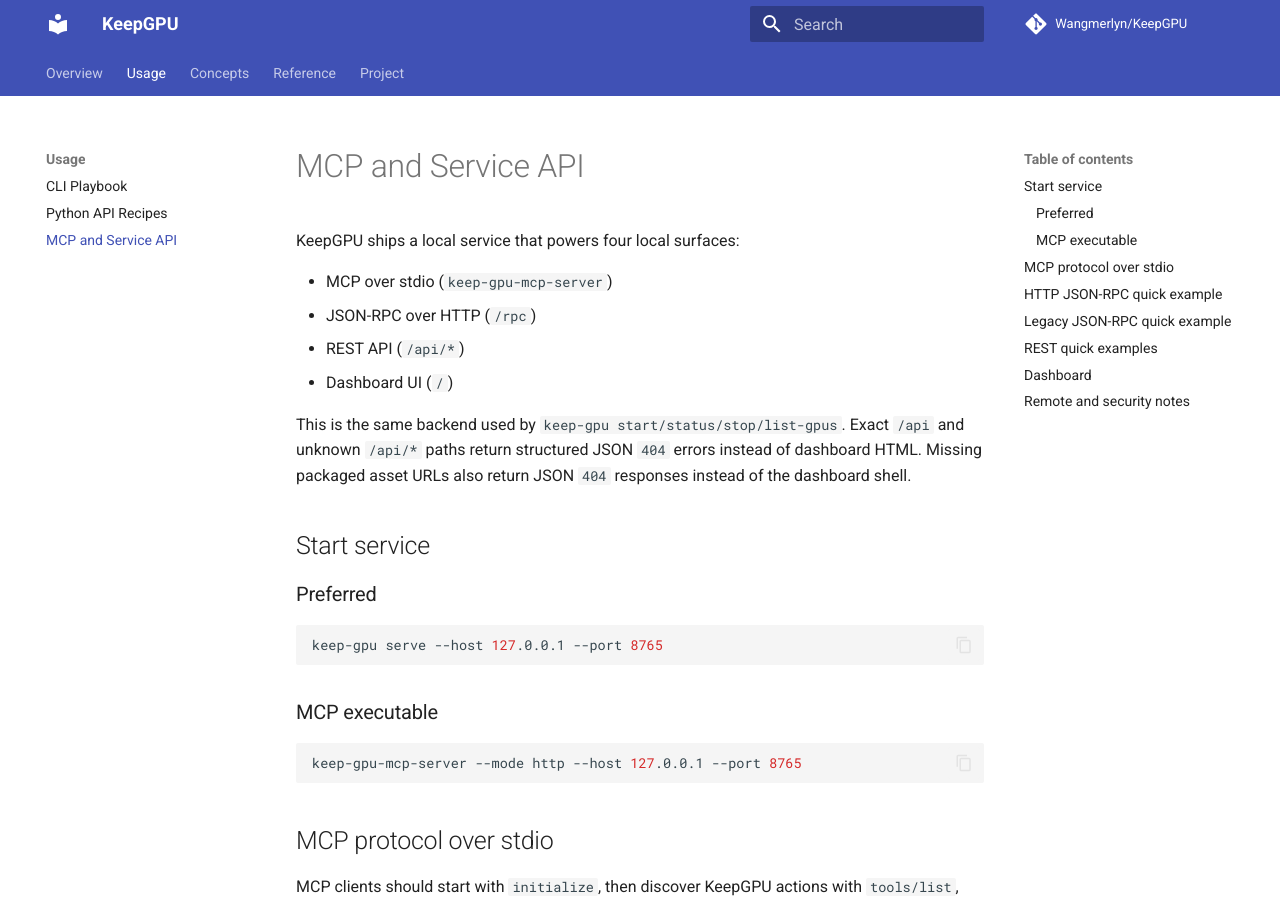
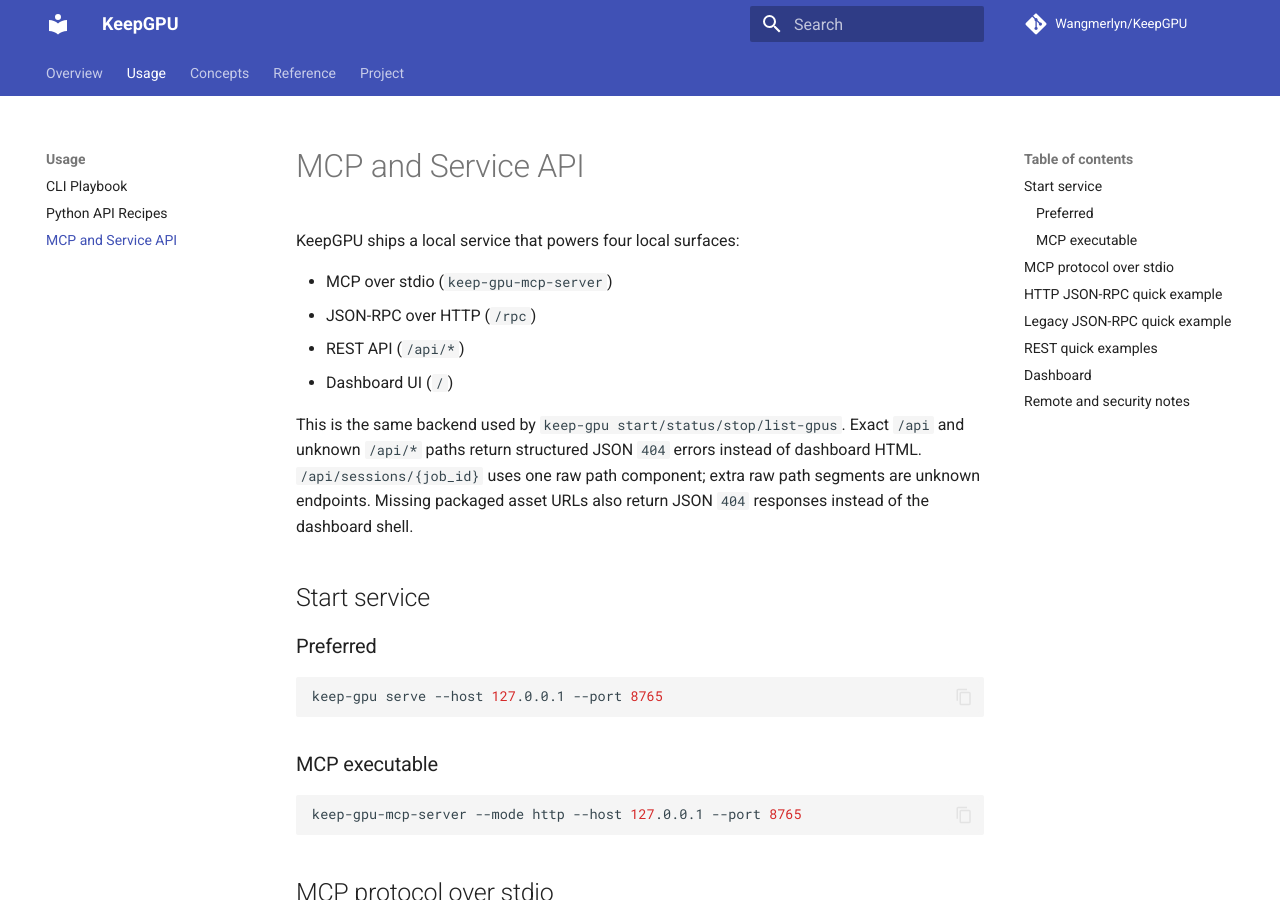
Before and after one commit to Wangmerlyn/KeepGPU, an MkDocs documentation site: the page built from docs/guides/mcp.md, in a window 1280 px wide and 900 px high. Built offline with MkDocs 1.6.1 and Material for MkDocs 9.7.7, drawn with Linux system fonts in a browser that asks for light colours; comment, search, counter and statistics services are not loaded.

Commit message:
fix(mcp): classify extra session paths as unknown routes

```diff
--- a/docs/guides/mcp.md
+++ b/docs/guides/mcp.md
@@ -9,7 +9,8 @@
 
 This is the same backend used by `keep-gpu start/status/stop/list-gpus`.
 Exact `/api` and unknown `/api/*` paths return structured JSON `404` errors
-instead of dashboard HTML.
+instead of dashboard HTML. `/api/sessions/{job_id}` uses one raw path component;
+extra raw path segments are unknown endpoints.
 Missing packaged asset URLs also return JSON `404` responses instead of the
 dashboard shell.
 
```
Also changed, not shown: AGENTS.md (+2 -1 lines), 2 other files.
